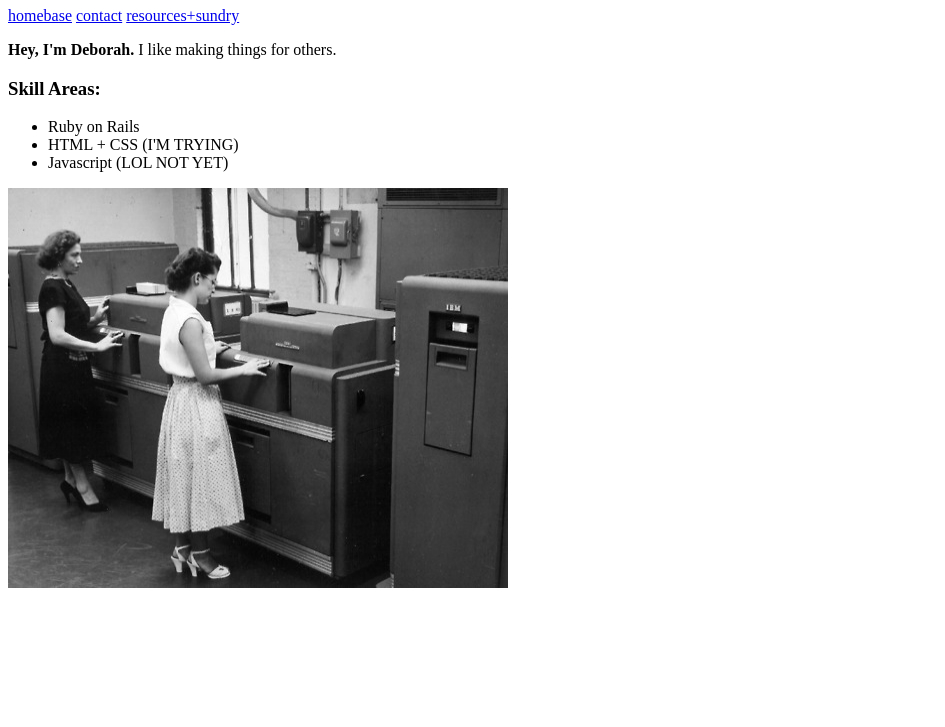
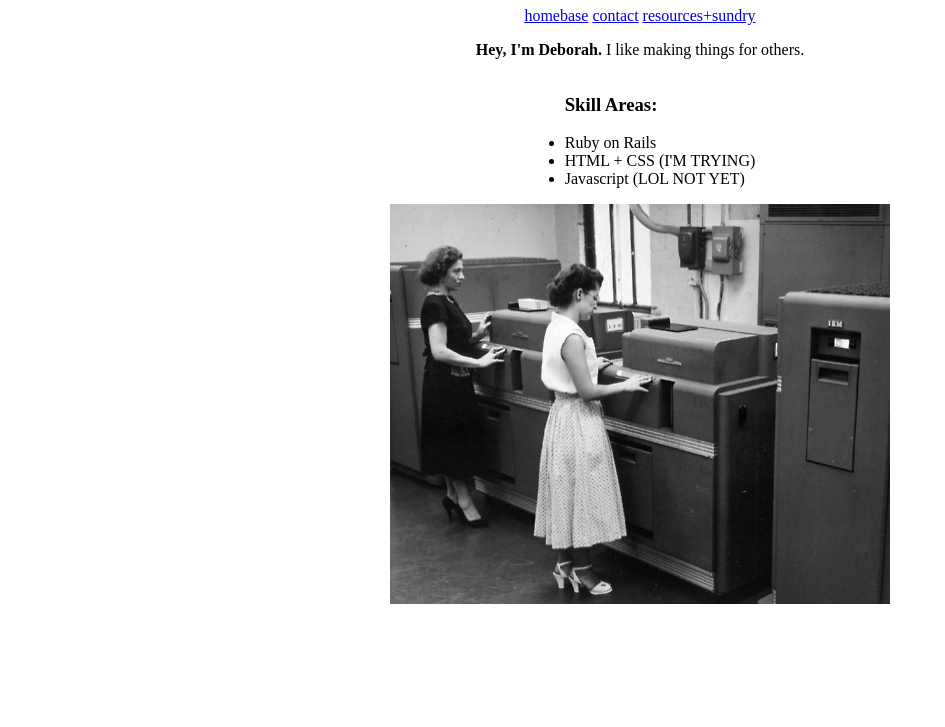
Before and after one commit to arcoiris/arcoiris, a plain HTML site: page index.html in a window 1280 px wide. Shown: the part 73-800 px from the top of the page, without its empty margins (0-945 px from the left). Drawn offline with Linux system fonts and the light colour scheme.

Commit message:
Add some basic style

```diff
--- /dev/null
+++ b/css/style.css
@@ -0,0 +1,12 @@
+body {
+
+}
+
+.container {
+	text-align: center;
+}
+
+.list {
+	text-align: justify;
+	display: inline-block;
+}
--- a/index.html
+++ b/index.html
@@ -3,19 +3,24 @@
 	<head>
 		<meta charset="utf-8">
 		<title>arcoiris | app development</title>
+		<link rel="stylesheet" href="css/style.css">
 	</head>
 	<body>
+		<div class="container">
 			<h1>arcoiris</h1>
 			<a href="index.html">homebase</a> <a href="contact.html">contact</a> <a href="links.html">resources+sundry</a>
 			<p><b>Hey, I'm Deborah.</b> I like making things for others.</p>
 
+			<div class="list">
+				<ul>
 					<h3>Skill Areas:</h3>
-		<ul>
 					<li>Ruby on Rails</li>
 					<li>HTML + CSS (I'M TRYING)</li>
 					<li>Javascript (LOL NOT YET)</li>
 				</ul>
+				</div><br>
 
 			<img src="images/computer.jpg" alt="women working with the first IBM computer" height="400" width="500">
+		</div>
 	</body>
 </html>
```
Also changed, not shown: contact.html (+9 -3 lines), links.html (+5 -1 lines). Lines whose indentation alone changed are shown as unchanged.
